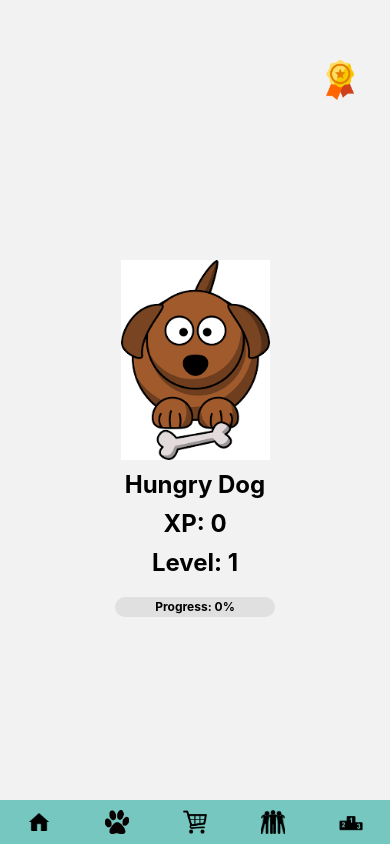
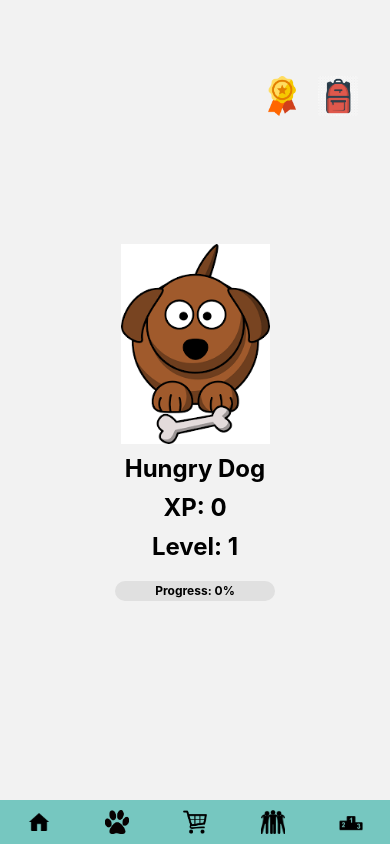
Before and after one commit to jarrenoh/screenpaws, a React Native app: screen /Pet in a window 390 px wide. Built offline with nearby package versions, Linux system fonts and the light colour scheme; no server answers.

Commit message:
Equipped bg shows

```diff
--- a/screens/PetScreen.js
+++ b/screens/PetScreen.js
@@ -8,6 +8,12 @@ import swoledoge from '../assets/swole.webp';
 import achievement from '../assets/achievement.png';
 import inventory from '../assets/bag.png';
 import { useNavigation } from '@react-navigation/native';
+import zenbg from '../assets/zenbg.webp';
+
+const images = {
+  zenbg: zenbg,
+  // add more images here
+};
 
 const PetScreen = () => {
   const [xp, setXp] = useState(0);
@@ -52,16 +58,8 @@ const PetScreen = () => {
 
   return (
     <View style={styles.container}>
-      <View style={styles.headerButtons}>
-        <TouchableOpacity onPress={() => navigation.navigate('Achievements')} style={styles.achievementButton}>
-          <Image source={achievement} style={styles.achievementIcon} />
-        </TouchableOpacity>
-        <TouchableOpacity onPress={() => navigation.navigate('Inventory')} style={styles.inventoryButton}>
-          <Image source={inventory} style={styles.inventoryIcon} />
-        </TouchableOpacity>
-      </View>
       <View style={styles.content}>
-        {equippedItem && <Image source={{ uri: equippedItem.imageUrl }} style={styles.backgroundImage} />}
+        {equippedItem && <Image source={images[equippedItem.imageName]} style={styles.backgroundImage} />}
         <Image source={level === 1 ? dog : level >= 5 ? swoledoge : placeholderImage} style={styles.image} />
         <Text style={styles.text}>
           {level === 1 ? 'Hungry Dog' : level >= 2 && level <= 5 ? 'Weak Doge' : 'Swole Doge'}
@@ -76,6 +74,14 @@ const PetScreen = () => {
       </View>
       <View style={styles.navbarContainer}>
         <CustomNavbar />
+      </View>
+      <View style={styles.headerButtons}>
+        <TouchableOpacity onPress={() => navigation.navigate('Achievements')} style={styles.achievementButton}>
+          <Image source={achievement} style={styles.achievementIcon} />
+        </TouchableOpacity>
+        <TouchableOpacity onPress={() => navigation.navigate('Inventory')} style={styles.inventoryButton}>
+          <Image source={inventory} style={styles.inventoryIcon} />
+        </TouchableOpacity>
       </View>
     </View>
   );
@@ -94,30 +100,30 @@ const styles = StyleSheet.create({
     justifyContent: 'flex-end',
     width: '100%',
     padding: 16,
+    position: 'absolute',
+    top: 60,
+    right: 0,
+    zIndex: 1,
   },
   achievementButton: {
-    position: 'absolute',
-    top: 60,
-    right: 30,
-    width : 40,
-    height : 40,
+    marginRight: 16,
+    zIndex: 1,
   },
   achievementIcon: {
-    width: '100%',
-    height: '100%',
+    width: 40,
+    height: 40,
     resizeMode: 'contain',
+    zIndex: 1,
   },
   inventoryButton: {
-    position: 'absolute',
-    top: 60,
-    left: 30,
-    width : 40,
-    height : 40,
+    marginRight: 16,
+    zIndex: 1,
   },
   inventoryIcon: {
-    width: '100 %',
-    height: '100 %',
+    width: 40,
+    height: 40,
     resizeMode: 'contain',
+    zIndex: 1,
   },
   content: {
     flex: 1,
@@ -126,9 +132,9 @@ const styles = StyleSheet.create({
   },
   backgroundImage: {
     position: 'absolute',
-    width: 200,
-    height: 200,
-    resizeMode: 'contain',
+    width: '100%',
+    height: '100%',
+    resizeMode: 'cover',
     zIndex: 0,
   },
   image: {
--- a/screens/ShopScreen.js
+++ b/screens/ShopScreen.js
@@ -6,7 +6,7 @@ import zenbg from '../assets/zenbg.webp';
 
 const images = {
     zenbg: zenbg,
-    // add more images here
+    // add more images here and import accordingly
   };
 
 const ShopScreen = () => {
```
